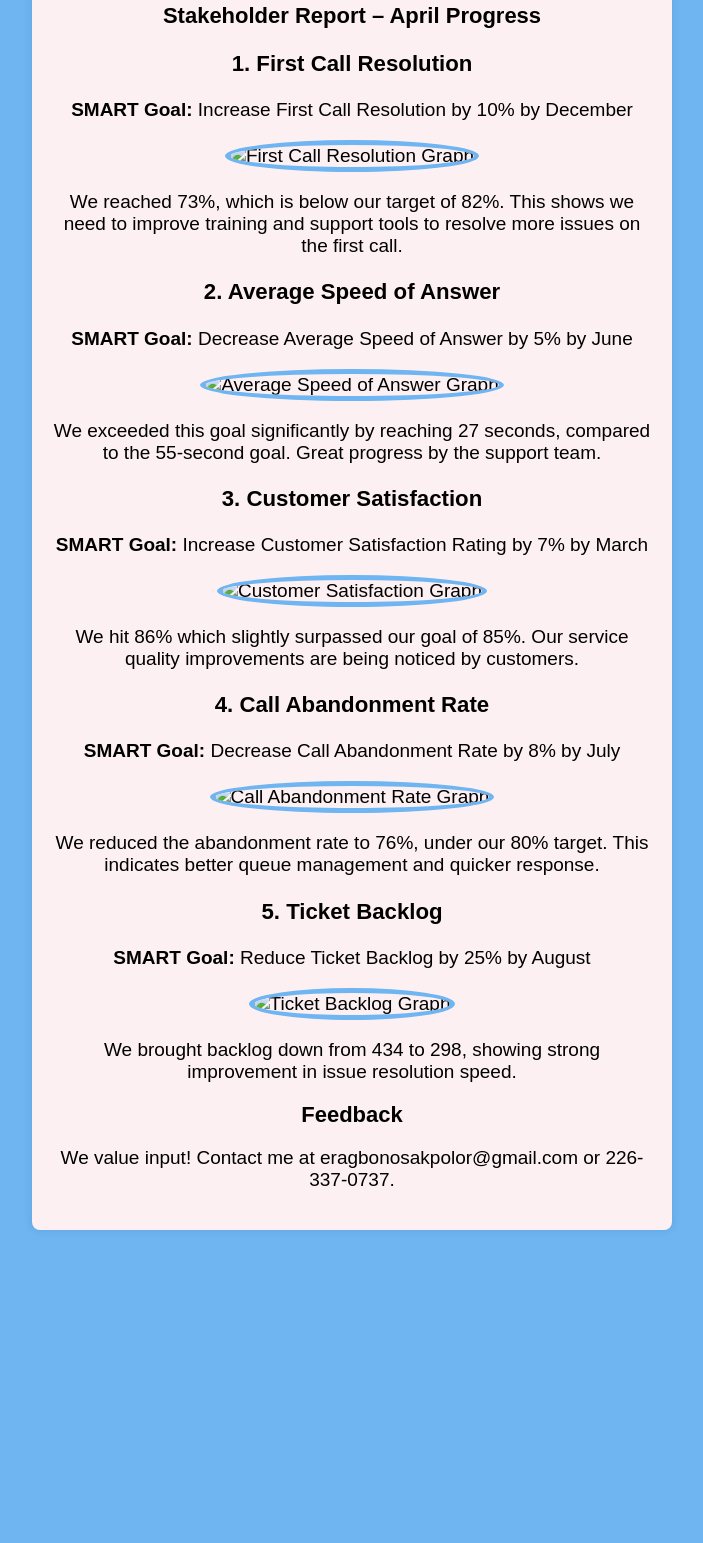
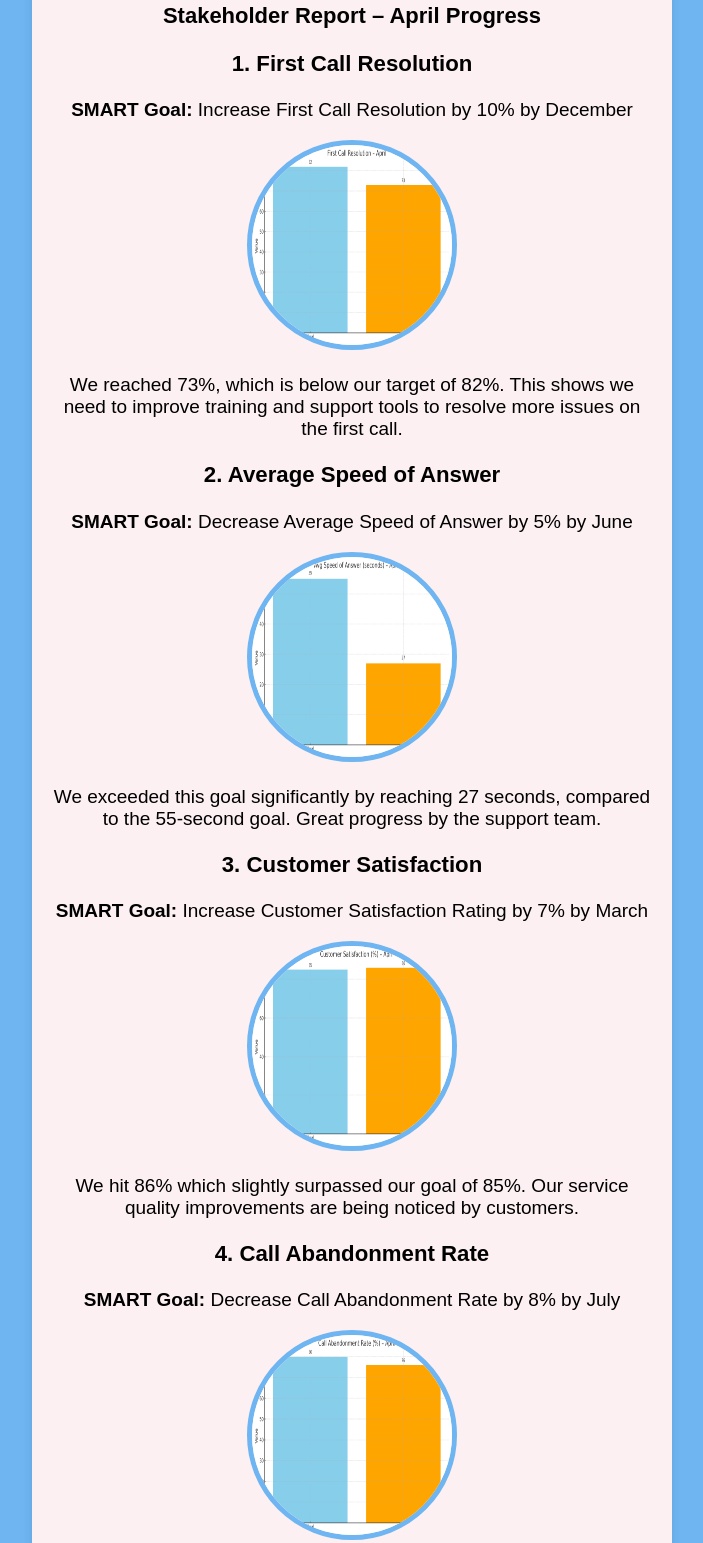
Before and after one commit to Eragbono/OPS-Plan-Overview, a plain HTML site: page index.html in a window 1280 px wide. Shown: the part 1390-2933 px from the top of the page, without its empty margins (288-991 px from the left). Before the commit the page ends 2670 px from the top, so only its background shows below. Drawn offline with Linux system fonts and the light colour scheme.

Commit message:
Update index.html

```diff
--- a/index.html
+++ b/index.html
@@ -73,29 +73,30 @@ frameborder="0" allowfullscreen></iframe>
 
   <h3>1. First Call Resolution</h3>
   <p><strong>SMART Goal:</strong> Increase First Call Resolution by 10% by December</p>
-  <img src="images/first_call_resolution.png" alt="First Call Resolution Graph" width="500">
+  <img src="first_call_resolution.png" alt="First Call Resolution Graph" width="500">
   <p>We reached 73%, which is below our target of 82%. This shows we need to improve training and support tools to resolve more issues on the first call.</p>
 
   <h3>2. Average Speed of Answer</h3>
   <p><strong>SMART Goal:</strong> Decrease Average Speed of Answer by 5% by June</p>
-  <img src="images/avg_speed_answer.png" alt="Average Speed of Answer Graph" width="500">
+  <img src="avg_speed_answer.png" alt="Average Speed of Answer Graph" width="500">
   <p>We exceeded this goal significantly by reaching 27 seconds, compared to the 55-second goal. Great progress by the support team.</p>
 
   <h3>3. Customer Satisfaction</h3>
   <p><strong>SMART Goal:</strong> Increase Customer Satisfaction Rating by 7% by March</p>
-  <img src="images/customer_satisfaction.png" alt="Customer Satisfaction Graph" width="500">
+  <img src="customer_satisfaction.png" alt="Customer Satisfaction Graph" width="500">
   <p>We hit 86% which slightly surpassed our goal of 85%. Our service quality improvements are being noticed by customers.</p>
 
   <h3>4. Call Abandonment Rate</h3>
   <p><strong>SMART Goal:</strong> Decrease Call Abandonment Rate by 8% by July</p>
-  <img src="images/call_abandonment.png" alt="Call Abandonment Rate Graph" width="500">
+  <img src="call_abandonment.png" alt="Call Abandonment Rate Graph" width="500">
   <p>We reduced the abandonment rate to 76%, under our 80% target. This indicates better queue management and quicker response.</p>
 
   <h3>5. Ticket Backlog</h3>
   <p><strong>SMART Goal:</strong> Reduce Ticket Backlog by 25% by August</p>
-  <img src="images/ticket_backlog.png" alt="Ticket Backlog Graph" width="500">
+  <img src="ticket_backlog.png" alt="Ticket Backlog Graph" width="500">
   <p>We brought backlog down from 434 to 298, showing strong improvement in issue resolution speed.</p>
 </section>
+
 
 
             <h2>Feedback</h2>
```
